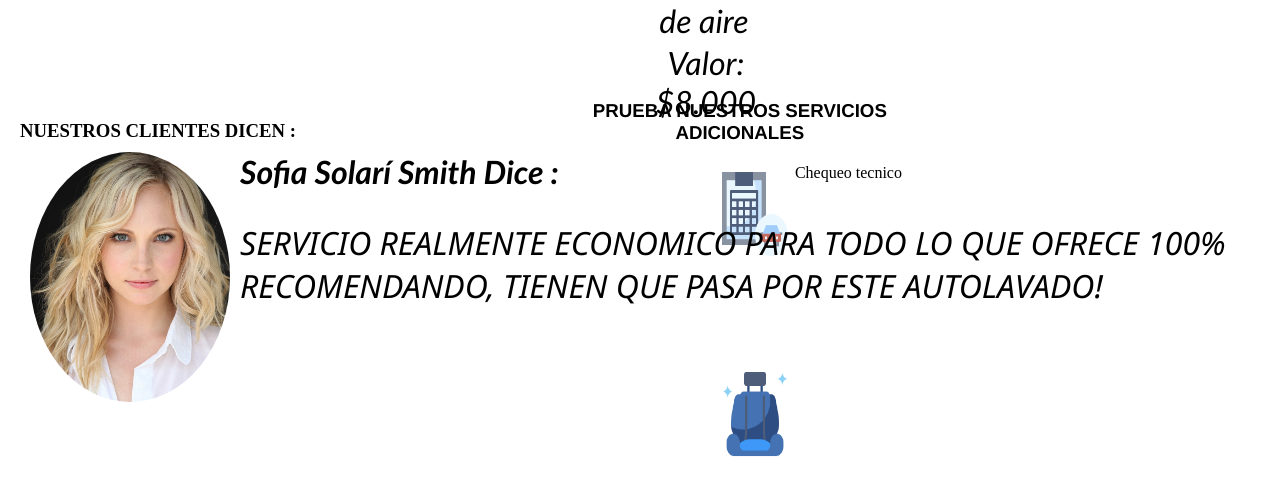
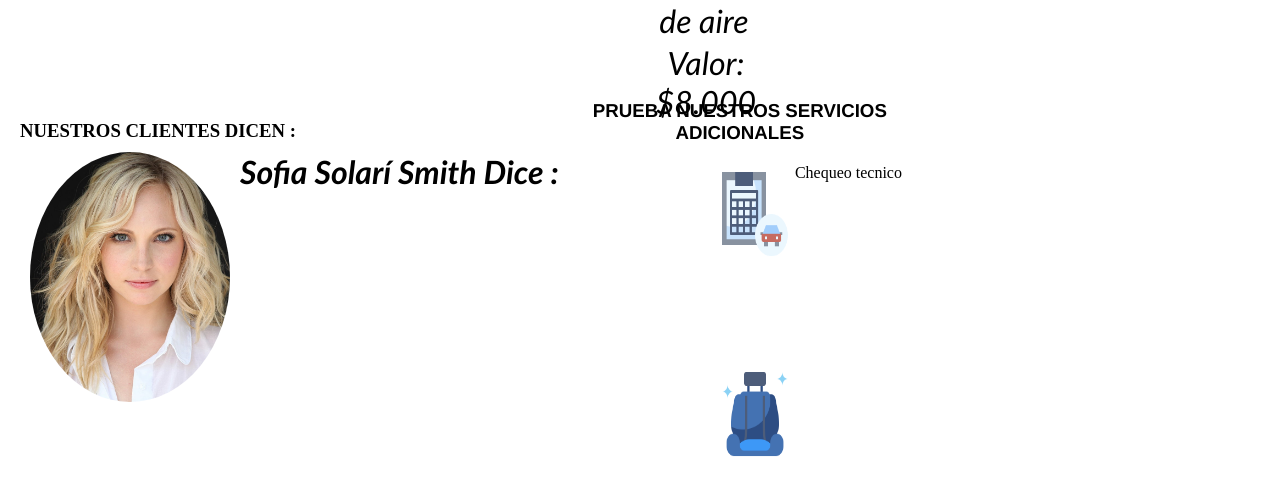
Before and after one commit to SrOz1859/CarWashRepo, a Django app: page /logout_vista/ in a window 1280 px wide. Shown: the part 1076-1579 px from the top of the page. Run offline with Django 3.2, Linux system fonts and the light colour scheme.

Commit message:
se_quita_textos_index

```diff
--- a/AutoLavadoApp/myCar/templates/index.html
+++ b/AutoLavadoApp/myCar/templates/index.html
@@ -107,16 +107,16 @@
             {% endfor %}
                 <li> <img src="{% static 'img/personas/4008C0683.jpg' %}" alt="">
                     <h1> Brayan Felipe Sanchez Dice :</h1>
-                    <p>ES EL MEJOR SERVICIO QUE E PROBADO , CUIDADO Y SERVICIO PERFERCTO PARA TU AUTO </p></li>
+                    <p></p></li>
                 <li> <img src="{% static 'img/personas/blondes-women-blue-eyes-actress-lips-singer-candice-accola-1200x1500-people-actresses-hd-art-wallpaper-preview.jpg' %}" alt="">
                     <h1>Sofia Solarí Smith Dice :</h1>
-                    <p>SERVICIO REALMENTE ECONOMICO PARA TODO LO QUE OFRECE 100% RECOMENDANDO, TIENEN QUE PASA POR ESTE AUTOLAVADO!</p> </li>
+                    <p></p> </li>
                 <li><img src="{% static 'img/personas/IMG-20171209-WA0007.jpg' %}" alt="">
                     <h1>Emilio Henrique Lagos Dice :</h1>
-                    <p>lAVARON MI AUTO DE MANERA MARAVILLOSA , LA ATENCION FUE BASTANTE AGRADABLE Y SUS PRODUCTOS COMO SERVICIO SON DE LA MEJOR CALIDAD </p> </li>
+                    <p></p> </li>
                 <li> <img src="{% static 'img/personas/woman-3083390__340.jpg' %}" alt="">
                     <h1>Vania Jasinta Risopatrón Dice :</h1>
-                    <p>OSEA! DEMASIADA BUENA LA ATENCION TE CACHAY? POR SUPER POCAS LUCAS TE DEJAN EL AUTO DE LO MAS TOP, LISTA PARA IR A TU CASA EN BAHIA INGLESA </p></li>
+                    <p></p></li>
             </ul>
         </div>
     </div>
```
Also changed, not shown: AutoLavadoApp/db.sqlite3.
